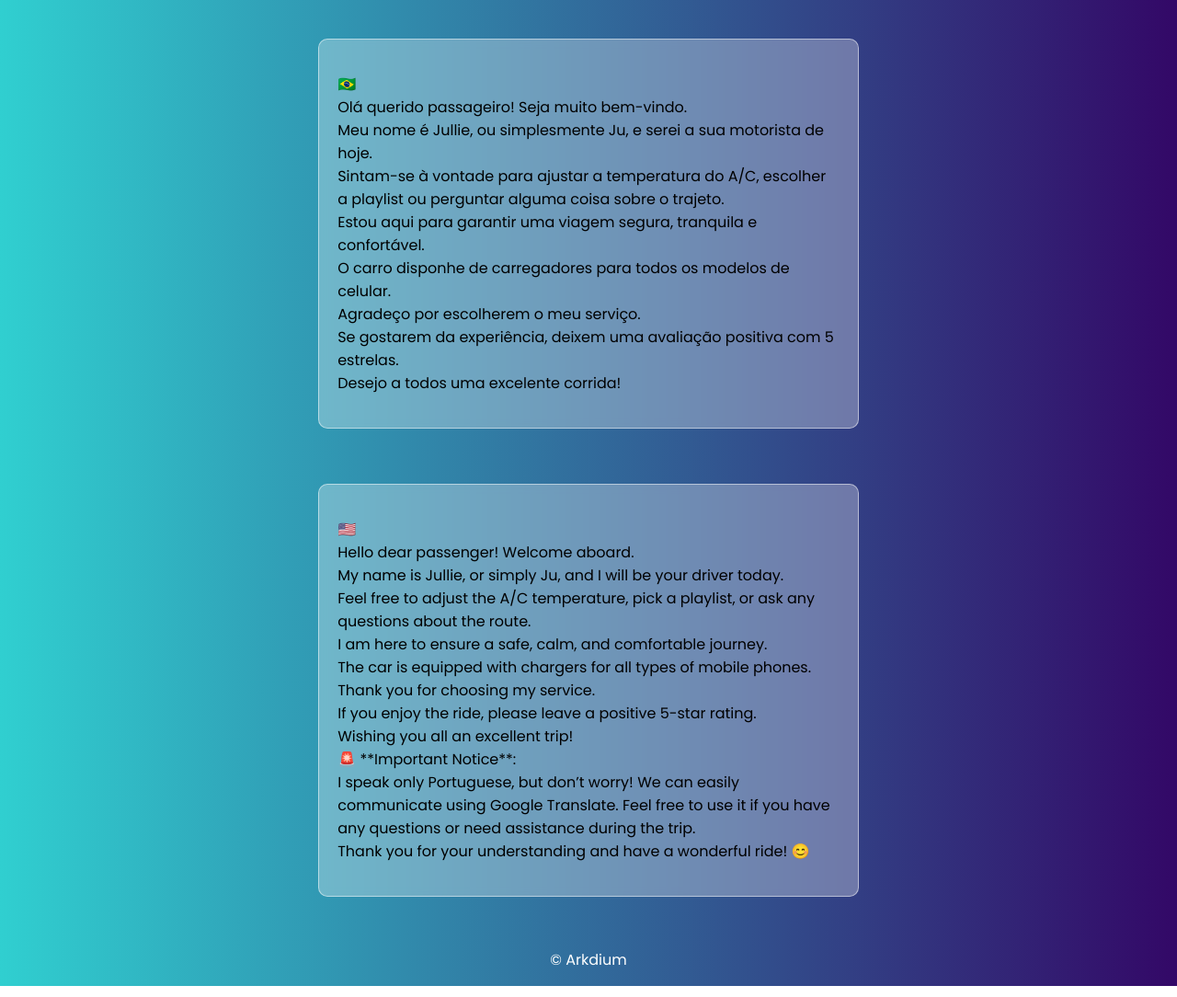
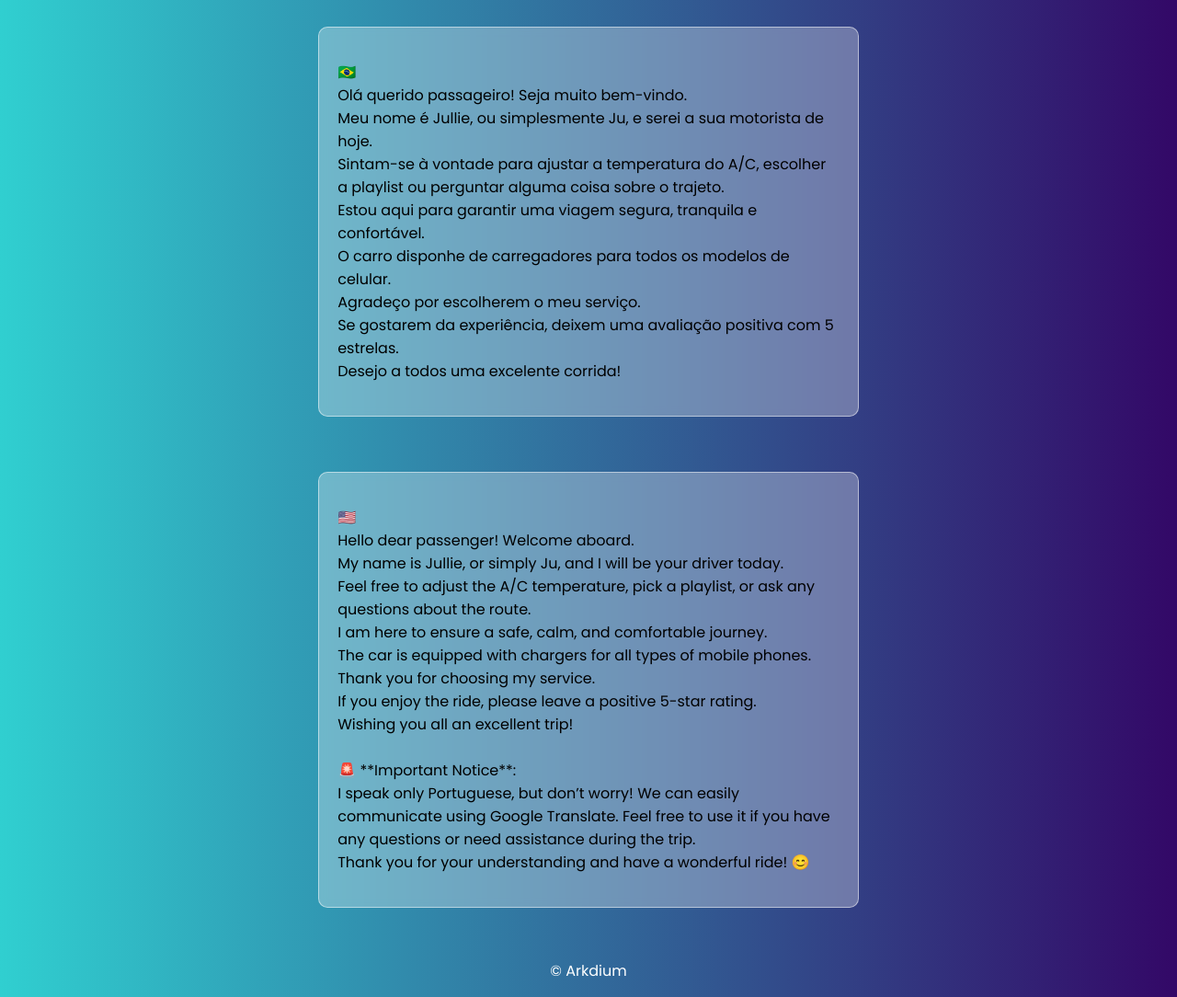
Before and after one commit to Arkdium/JuLinkTree, a plain HTML site: page index.html in a window 1280 px wide. Shown: the whole page at 92% size. Drawn offline with Linux system fonts and the light colour scheme.

Commit message:
Add Message

```diff
--- a/index.html
+++ b/index.html
@@ -42,7 +42,7 @@
                 The car is equipped with chargers for all types of mobile phones. <br />
                 Thank you for choosing my service. <br />
                 If you enjoy the ride, please leave a positive 5-star rating. <br />
-                Wishing you all an excellent trip! <br />
+                Wishing you all an excellent trip! <br /><br />
 
                 🚨 **Important Notice**: <br />
                 I speak only Portuguese, but don’t worry! We can easily communicate using Google Translate. Feel free to use it if you have any questions or need assistance during the trip. <br />
```
